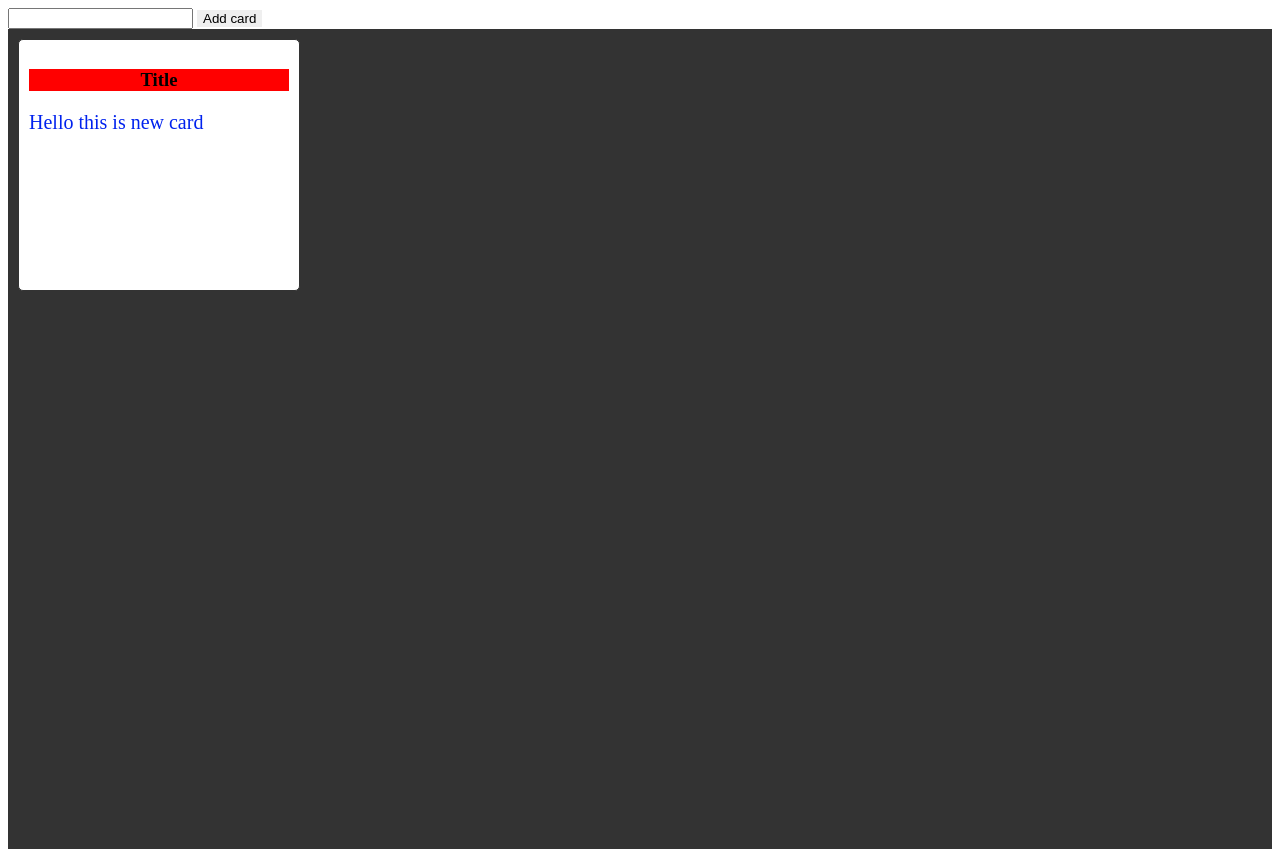
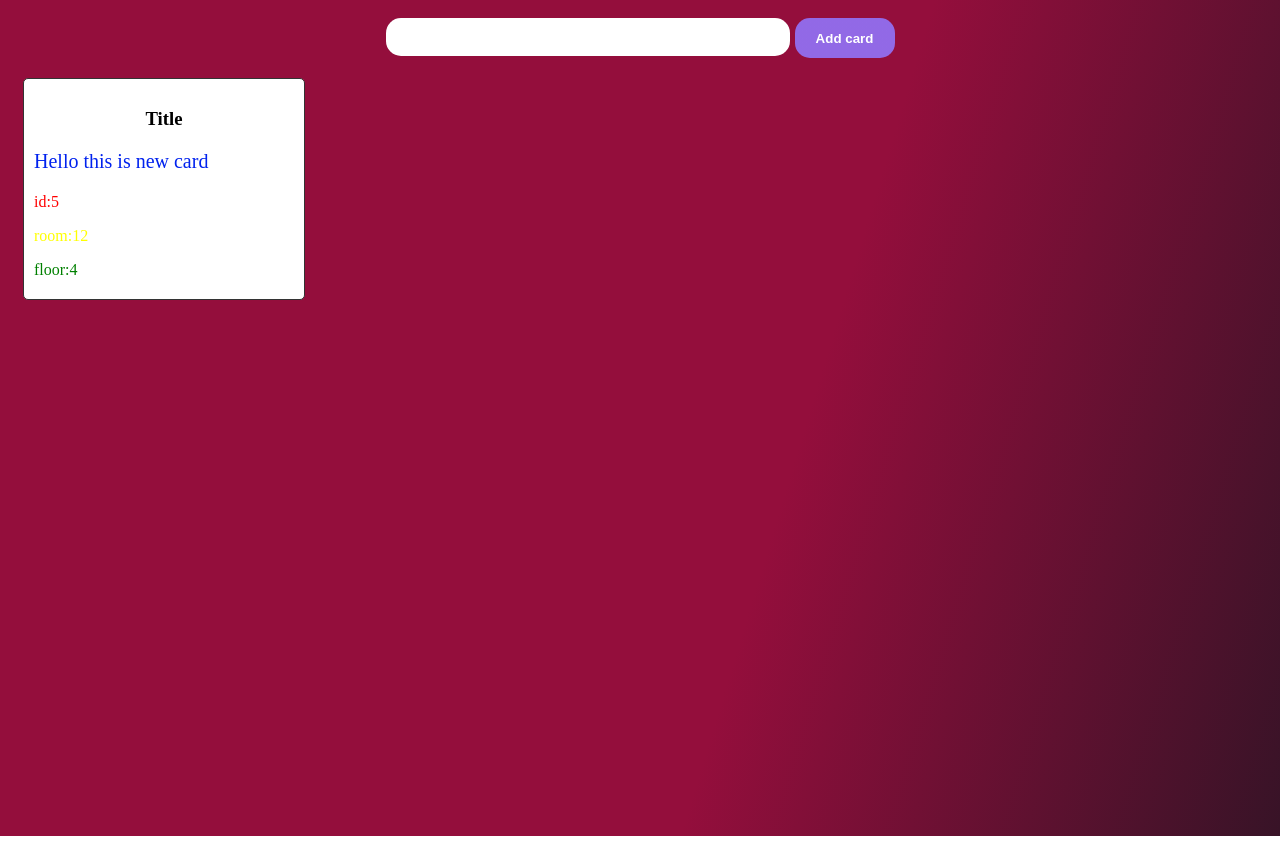
Before and after one commit to shahiiin/todo-list-javascript, a plain HTML site: page index.html in a window 1280 px wide. After the commit the page ends 836 px from the top, so only its background shows below. Drawn offline with Linux system fonts and the light colour scheme.

Commit message:
make style

```diff
--- a/index.html
+++ b/index.html
@@ -1,4 +1,3 @@
-
 <!DOCTYPE html>
 <html lang="en">
 
@@ -12,16 +11,19 @@
 </head>
 
 <body>
-    <input type="text" id='titletext' value=''>
-    <button onclick='addCard()'>Add card</button>
+    <div class='operation'>
+        <input class='value-item' type="text" id='titletext' value=''>
+        <button class='add-item' onclick='addCard()'>Add card</button>
+    </div>
+
     <div class="cardbox">
-
         <div class="card">
             <div class="card-body">
-                <div class='card-header'>
-                    <h3 class='card-title'>Title</h3>
-                </div>
+                <h3 class='card-title'>Title</h3>
                 <p class='fontbig blue'>Hello this is new card</p>
+                <p class='user-id'>id:5</p>
+                <p class='user-room'>room:12</p>
+                <p class='user-floor'>floor:4</p>
             </div>
         </div>
 
--- a/script.js
+++ b/script.js
@@ -1,7 +1,6 @@
 
 
 function addCard() {
-
     const titletext = document.getElementById('titletext');
 
     const cardbox = document.querySelector('.cardbox');
@@ -26,6 +25,24 @@ function addCard() {
 
     newp.innerText = titletext.value;
 
+    const newparam1 = document.createElement('P');
+
+    newparam1.classList = 'user-id';
+
+    newparam1.innerText = titletext.value;
+
+    const newparam2 = document.createElement('P');
+
+    newparam2.classList = 'user-room';
+
+    newparam2.innerText = titletext.value;
+
+    const newparam3 = document.createElement('P');
+
+    newparam3.classList = 'user-floor';
+
+    newparam3.innerText = titletext.value;
+
     cardbox.appendChild(newcard);
 
     newcard.appendChild(newcardbody);
@@ -34,4 +51,11 @@ function addCard() {
 
     newcardbody.appendChild(newp);
 
+    newcardbody.appendChild(newparam1);
+
+    newcardbody.appendChild(newparam2);
+
+    newcardbody.appendChild(newparam3);
+
+
 }
--- a/style.css
+++ b/style.css
@@ -1,9 +1,43 @@
+body {
+    height: 100vh;
+    background-image: linear-gradient(106.9deg, rgba(148, 14, 60, 1) 60.9%, rgba(3, 22, 27, 1) 122.3%);
+    padding: 10px;
+
+}
+
+/* start section operation */
+
+.operation {
+    display: flex;
+    justify-content: center;
+    height: 60px;
+}
+
+.value-item {
+    height: 36px;
+    width: 25rem;
+    border: none;
+    border-radius: 15px;
+}
+
+.add-item {
+    border: none;
+    height: 40px;
+    width: 100px;
+    border-radius: 15px;
+    margin-left: 5px;
+    background-image: radial-gradient(circle 941px at 2.6% 6.8%, rgba(124, 74, 228, 0.81) 15.9%, rgba(249, 208, 40, 0.70) 88.6%);
+    color: white;
+    font-weight: 900;
+}
+
+/* end section operation */
 
 
- .cardbox {
-    height: 100vh;
-    background-color: #333;
-    padding: 10px;
+
+/* start section card */
+
+.cardbox {
     display: flex;
 }
 
@@ -12,11 +46,10 @@
     border: solid #333 1px;
     border-radius: 5px;
     background-color: white;
-    height: 250px;
+    height: auto;
+    margin-left: 5px
 }
-.card-header{
-    background-color: red;
-}
+
 .card-body {
     padding: 10px;
 }
@@ -32,6 +65,19 @@
 .blue {
     color: #0022ee;
 }
-button{
-    border: none;
+
+
+.user-id {
+    color: red;
 }
+
+.user-room {
+    color: yellow;
+}
+
+.user-floor {
+    color: green;
+    margin-bottom: 10px;
+}
+
+/* end section card */
```
